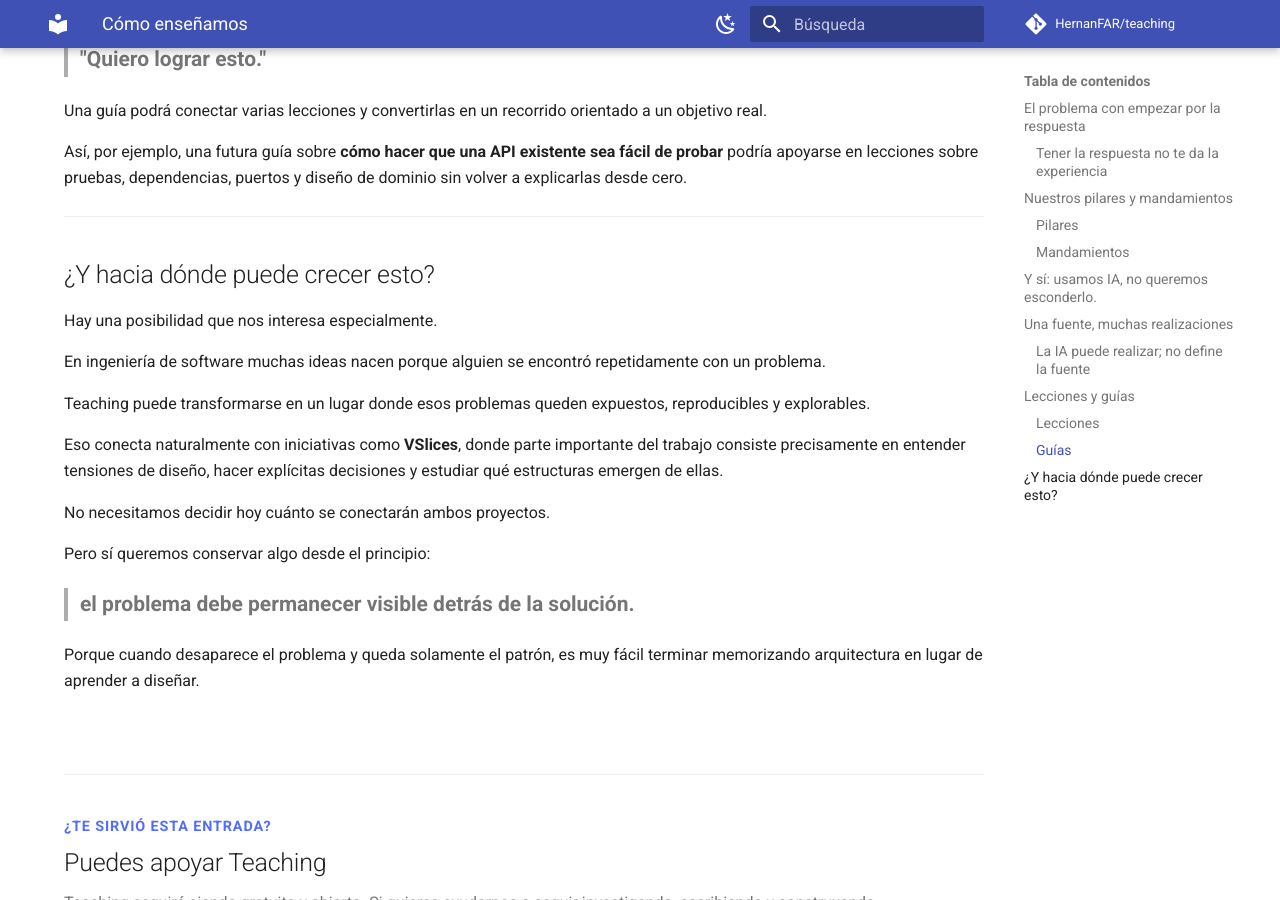
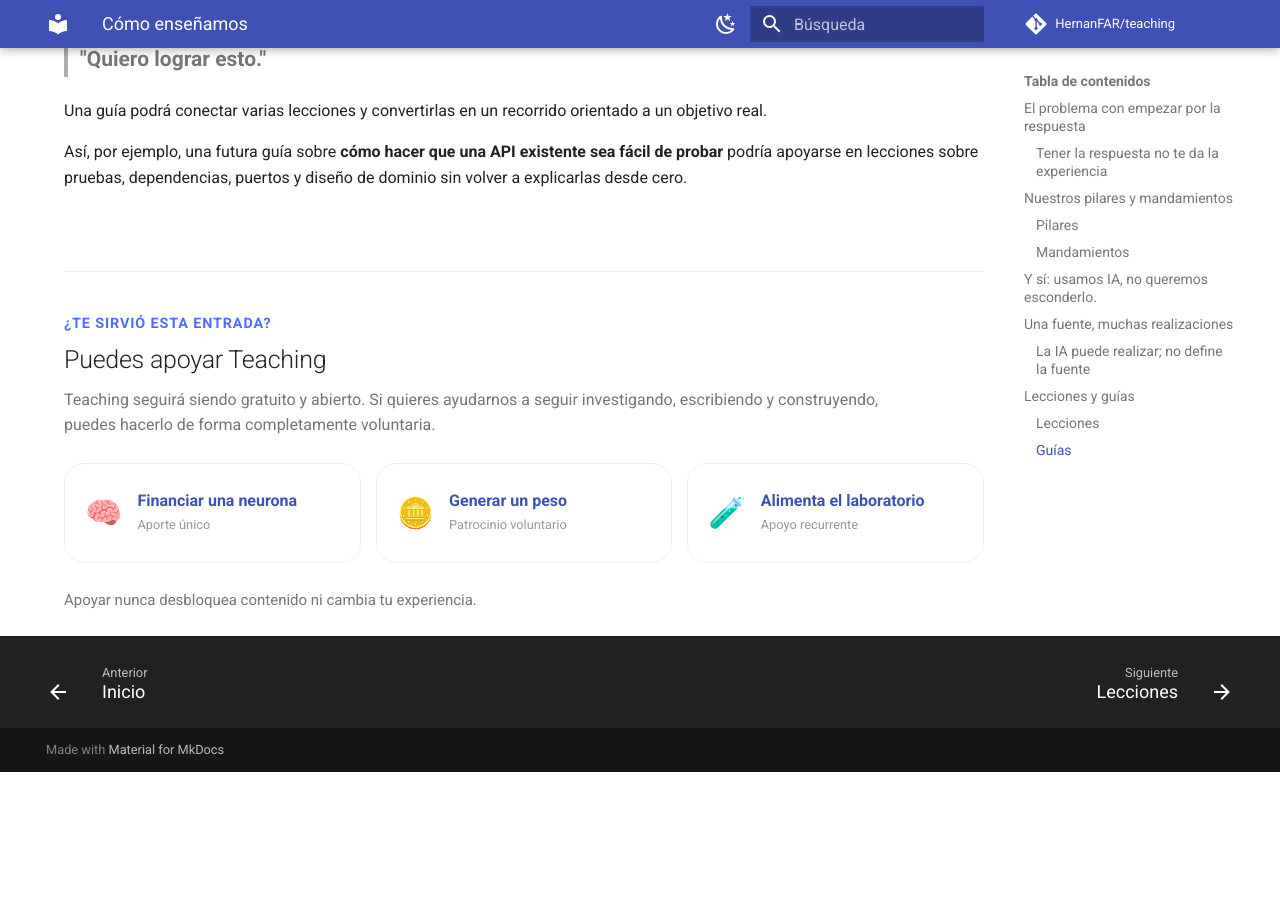
Before and after one commit to HernanFAR/teaching, an MkDocs documentation site: the page built from docs/about/how-we-teach.md, in a window 1280 px wide and 900 px high, scrolled down 7088 px. Built offline with MkDocs 1.6.1 and Material for MkDocs 9.7.7, drawn with Linux system fonts in a browser that asks for light colours; comment, search, counter and statistics services are not loaded; after the commit the page ends 7860 px from its top, so only the background shows below that.

Commit message:
docs: keep Teaching independent from future VSlices integration

```diff
--- a/docs/about/how-we-teach.md
+++ b/docs/about/how-we-teach.md
@@ -475,23 +475,3 @@ Para cuando dices:
 Una guía podrá conectar varias lecciones y convertirlas en un recorrido orientado a un objetivo real.
 
 Así, por ejemplo, una futura guía sobre **cómo hacer que una API existente sea fácil de probar** podría apoyarse en lecciones sobre pruebas, dependencias, puertos y diseño de dominio sin volver a explicarlas desde cero.
-
----
-
-## ¿Y hacia dónde puede crecer esto?
-
-Hay una posibilidad que nos interesa especialmente.
-
-En ingeniería de software muchas ideas nacen porque alguien se encontró repetidamente con un problema.
-
-Teaching puede transformarse en un lugar donde esos problemas queden expuestos, reproducibles y explorables.
-
-Eso conecta naturalmente con iniciativas como **VSlices**, donde parte importante del trabajo consiste precisamente en entender tensiones de diseño, hacer explícitas decisiones y estudiar qué estructuras emergen de ellas.
-
-No necesitamos decidir hoy cuánto se conectarán ambos proyectos.
-
-Pero sí queremos conservar algo desde el principio:
-
-> **el problema debe permanecer visible detrás de la solución.**
-
-Porque cuando desaparece el problema y queda solamente el patrón, es muy fácil terminar memorizando arquitectura en lugar de aprender a diseñar.
```
